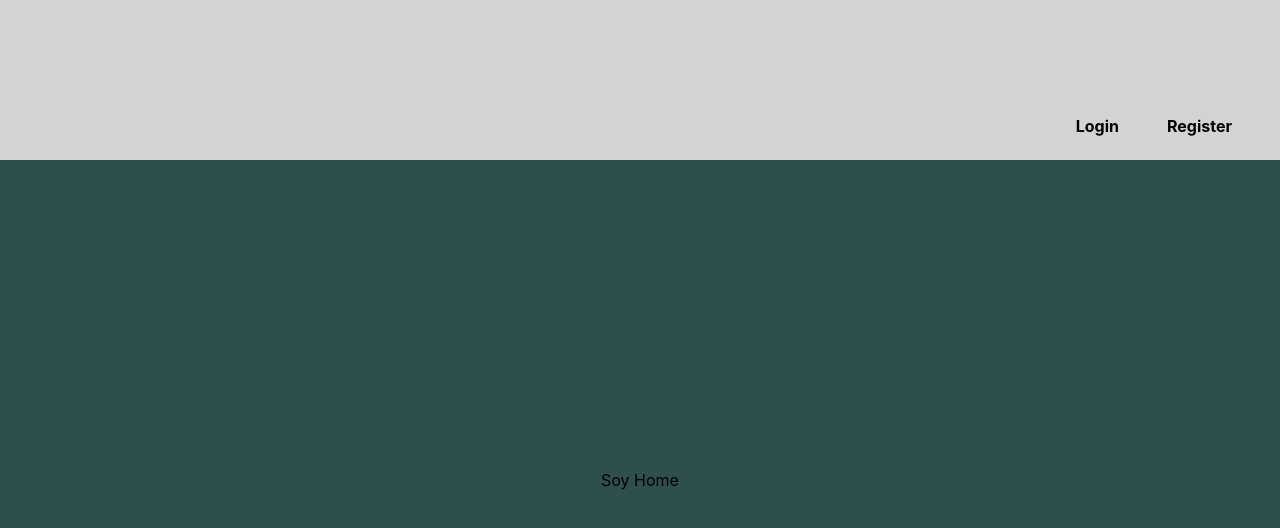
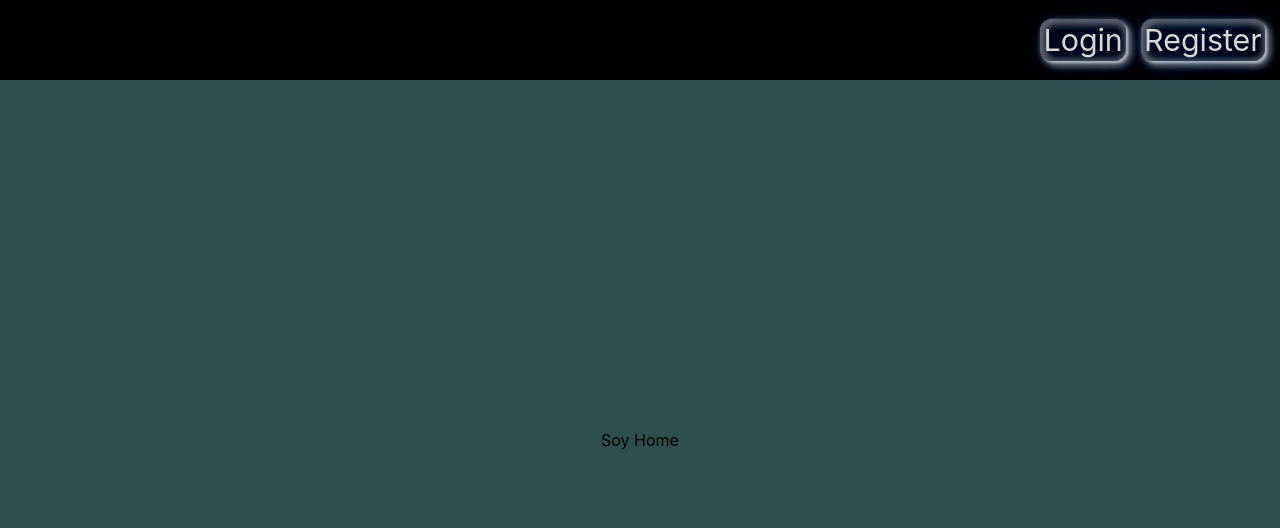
Before and after one commit to Coquixo/React-Group-Project, a React (Create React App) app: page / in a window 1280 px wide. Shown: the top 528 px of the page. Built offline with nearby package versions, Linux system fonts and the light colour scheme.

Commit message:
link buttons updated, some styles

```diff
--- a/src/components/Header/Header.scss
+++ b/src/components/Header/Header.scss
@@ -1,18 +1,49 @@
 .headerDesign {
-    height: 20vh; //Le damos un 20x100
+    height: 10vh; //Le damos un 20x100
     width: 100vw;
 
     display: flex;
     justify-content: flex-end;
-    align-items: flex-end;
+    align-items: center;
 
 
-    background-color: lightgrey;
+    background-color: rgb(0, 0, 0);
 }
 
 .linkDesign {
-    font-weight: bold;
+    opacity: 85%;
+    font-size: 1.9em;
+    background-color: #0b0c0ee1;
+    color: rgb(255, 255, 255);
+    box-shadow: 2px 2px 2px #ffffff80, 5px 5px 10px #ffffff80,
+        2px 2px 10px #ffffff80, 2px 2px 3px #ffffff80, inset 2px 2px 10px #00000080,
+        inset 2px 2px 10px #ffffff80, inset 2px 2px 10px #ffffff80,
+        inset 2px 2px 10px #ffffff80;
+    border-radius: 12px;
+    padding: 0.1em;
+    margin: 0 0.5em 0 0;
+    animation: animate 2s linear infinite;
+    text-shadow: 0 0 50px #0072ff, 0 0 100px #0072ff, 0 0 150px #0072ff,
+        0 0 200px #0072ff;
+    cursor: pointer;
+}
 
-    margin-right: 3em;
-    margin-bottom: 1.5em;
+.linkDesign:hover{
+    color: aqua;
+    opacity: 100%;
+    font-size: 1.91em;
+
 }
+
+
+
+
+@keyframes animate {
+    from {
+        filter: hue-rotate(0deg);
+    }
+
+    to {
+        filter: hue-rotate(360deg);
+    }
+}
--- a/src/containers/Home/Home.scss
+++ b/src/containers/Home/Home.scss
@@ -1,7 +1,7 @@
 
 .homeDesign {
 
-    height: 80vh;
+    height: 90vh;
     width: 100vw;
 
     display: flex;
```
